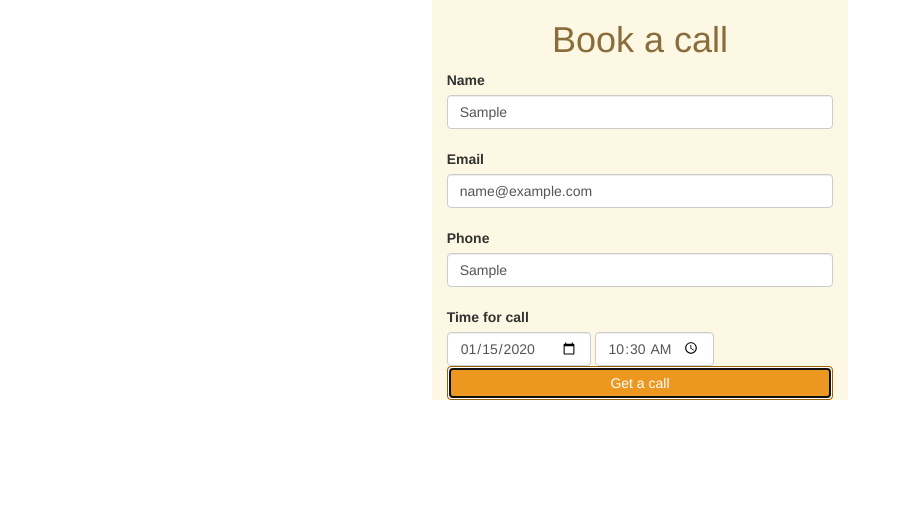
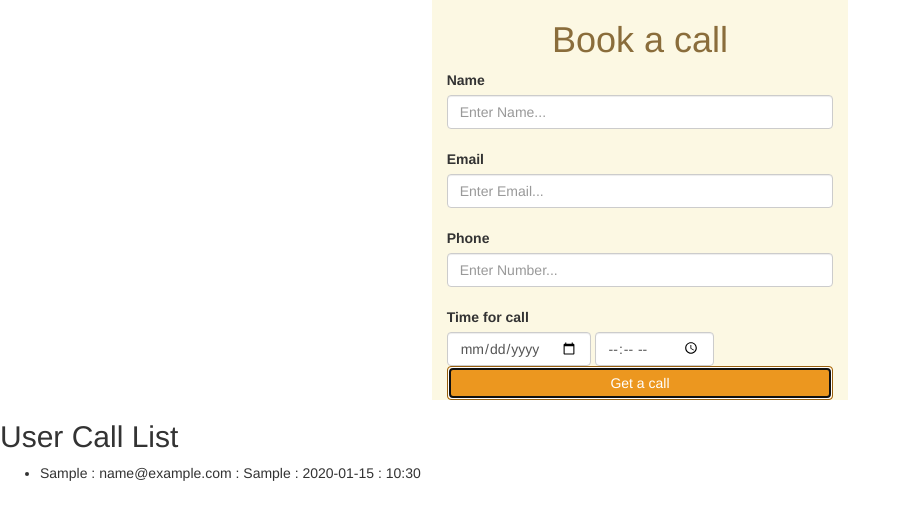
Before and after one commit to Sonalfeb2/SharpenerTraining, a plain HTML site: page index.html in a window 1280 px wide. Both pictures are taken after typing "Sample", "name@example.com", "Sample", "2020-01-15", "10:30" into the empty fields and a click on the input "Get a call". Shown: the whole page, without its empty margins (0-909 px from the left). Drawn offline with nearby package versions, Linux system fonts and the light colour scheme.

Commit message:
Adding Users dynamic in lists

```diff
--- a/index.html
+++ b/index.html
@@ -9,14 +9,16 @@
     <script src="https://ajax.googleapis.com/ajax/libs/jquery/3.6.4/jquery.min.js"></script>
     <script src="https://maxcdn.bootstrapcdn.com/bootstrap/3.4.1/js/bootstrap.min.js"></script>
     <title>sharpener-web</title>
-    <script type="text/javascript" src="index.js"></script>
 </head>
 
 <body>
     <div class="container-fluid form-group bg-light">
 
-        <form class="bg-warning col-md-4 col-md-offset-4" action="#" onsubmit="UserForm(event)">
+        <form class="bg-warning col-md-4 col-md-offset-4" onsubmit="UserForm(event)">
             <h1 class="text-center text-warning">Book a call</h1>
+            <div style="display: none" class="row" id="errorMsg">
+                <p class="bg-danger col-md-4">Please fill all Inputs</p>
+            </div>
             <label>
                 Name
             </label><br />
@@ -28,13 +30,13 @@
             <label>
                 Phone
             </label><br>
-            <input type="text" placeholder="Enter Number..." id="number" class="form-control" ><br>
+            <input type="text" placeholder="Enter Number..." id="number" class="form-control"><br>
             <label>
                 Time for call
             </label><br>
             <div class="form-inline">
-                <input type="date" id="date" class="form-control" >
-                <input type="time" id="time" class="form-control" >
+                <input type="date" id="date" class="form-control">
+                <input type="time" id="time" class="form-control">
 
             </div>
 
@@ -43,7 +45,16 @@
 
 
         </form>
+
     </div>
+    <div>
+        <h2 class="title">User Call List</h2>
+
+        <ul class="lists">
+        </ul>
+    </div>
+
+    <script src="index.js"></script>
 </body>
 
 </html>
--- a/index.js
+++ b/index.js
@@ -1,19 +1,30 @@
+var ul = document.querySelector('.lists')
 function UserForm(e) {
   e.preventDefault();
 
-  const name = document.getElementById("name").value;
+  const name = document.getElementById("name");
 
-  const email = document.getElementById("email").value;
+  const email = document.getElementById("email")
 
-  const number = document.getElementById("number").value;
+  const number = document.getElementById("number")
 
-  const date = document.getElementById("date").value;
+  const date = document.getElementById("date")
 
-  const time = document.getElementById("time").value;
+  const time = document.getElementById("time")
 
-  if (name == "" || email == "" || number == "" || date == "" || time == "") {
-    console.log("Please fill all inputs");
+  if (name.value == "" || email.value == "" || number.value == "" || date.value == "" || time.value == "") {
+    var msg = document.getElementById('errorMsg');
+    msg.style.display ="block";
+    setTimeout(()=>msg.style.display="none",3000);
   } else {
-    console.log(name, email, number, date, time);
+    var li = document.createElement('li');
+    var text = document.createTextNode(`${name.value} : ${email.value} : ${number.value} : ${date.value} : ${time.value}`);
+    li.appendChild(text);
+    ul.appendChild(li)
+    name.value ='';
+    email.value='';
+    number.value='';
+    date.value='';
+    time.value='';
   }
 }
```
